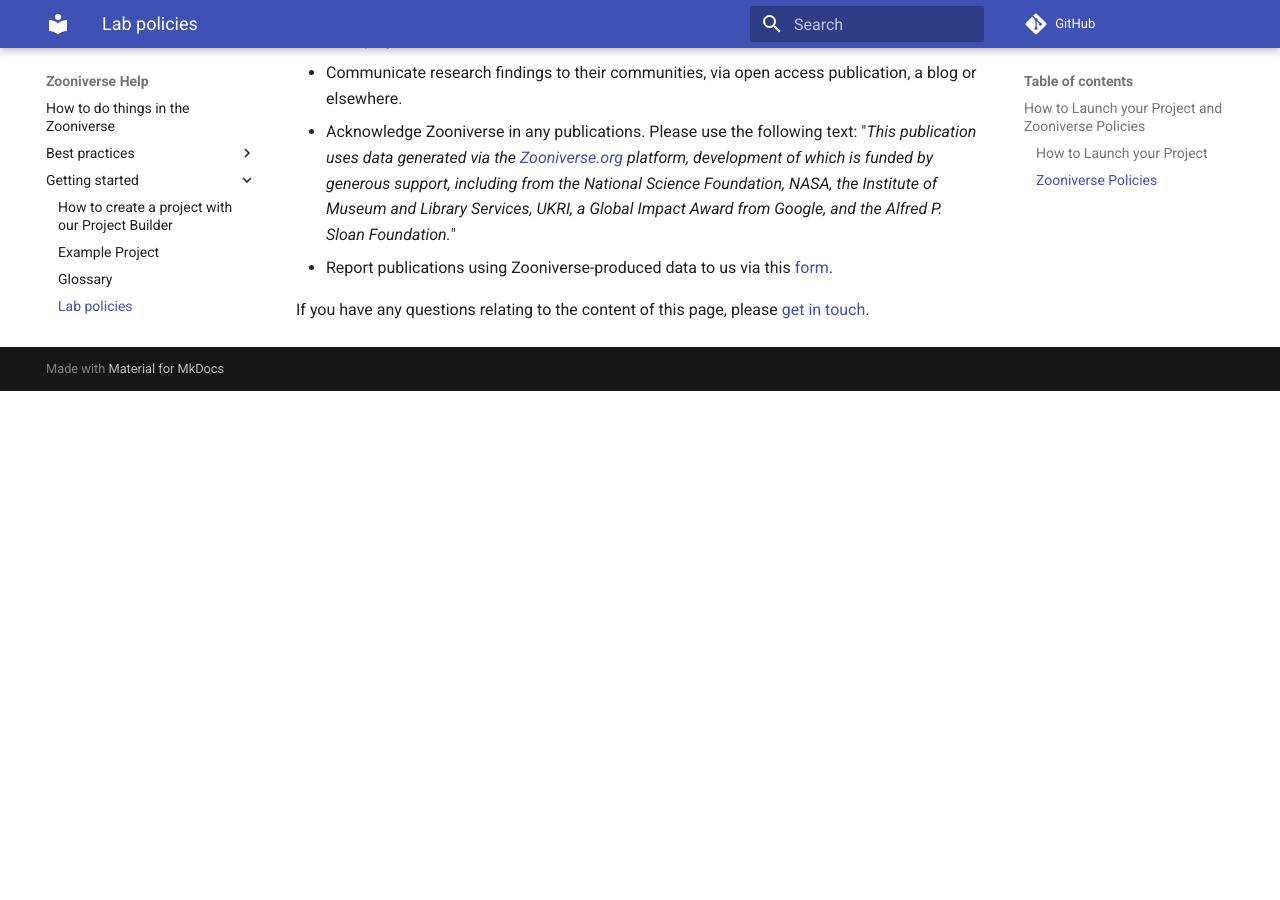
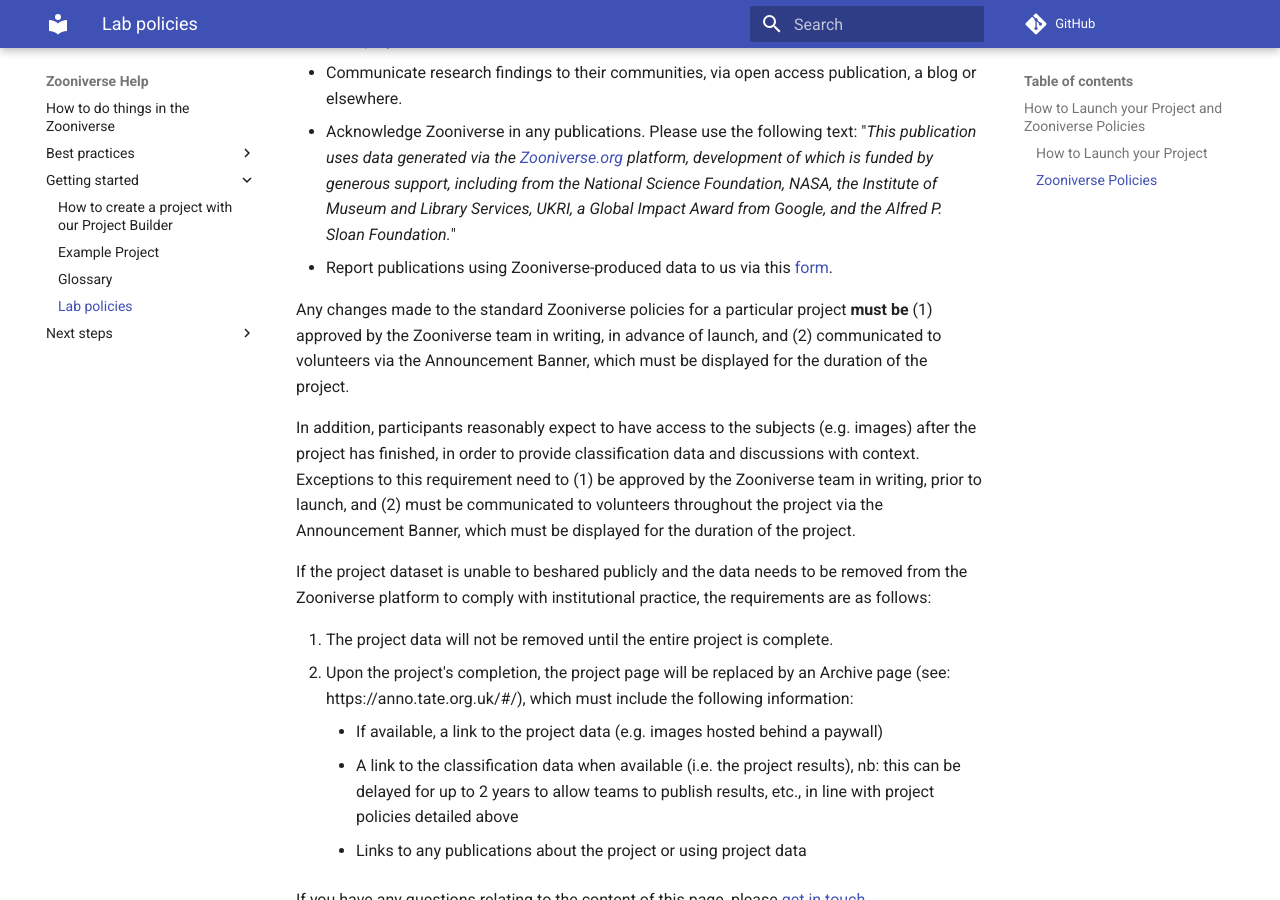
Before and after one commit to zooniverse/help, an MkDocs documentation site: the page built from docs/getting-started/lab-policies.md, in a window 1280 px wide and 900 px high, scrolled down 1974 px. Built offline with MkDocs 1.6.1 and Material for MkDocs 9.7.7, drawn with Linux system fonts in a browser that asks for light colours; comment, search, counter and statistics services are not loaded; before the commit the page ends 2365 px from its top, so only the background shows below that.

Commit message:
Update lab-policies.md
Added new image sharing policy to the end of the lab policies page

```diff
--- a/docs/getting-started/lab-policies.md
+++ b/docs/getting-started/lab-policies.md
@@ -55,4 +55,16 @@
 - Report publications using Zooniverse-produced data to us via this [form](https://docs.google.com/forms/d/18jwLbtV_6M5HCM74xNFtFbiiszWAxpC5IGHaToYjeiw/viewform).
 &nbsp;
 
+Any changes made to the standard Zooniverse policies for a particular project **must be** (1) approved by the Zooniverse team in writing, in advance of launch, and (2) communicated to volunteers via the Announcement Banner, which must be displayed for the duration of the project.
+
+In addition, participants reasonably expect to have access to the subjects (e.g. images) after the project has finished, in order to provide classification data and discussions with context. Exceptions to this requirement need to (1) be approved by the Zooniverse team in writing, prior to launch, and (2) must be communicated to volunteers throughout the project via the Announcement Banner, which must be displayed for the duration of the project.
+
+If the project dataset is unable to beshared publicly and the data needs to be removed from the Zooniverse platform to comply with institutional practice, the requirements are as follows:
+
+1. The project data will not be removed until the entire project is complete.
+2. Upon the project's completion, the project page will be replaced by an Archive page (see: https://anno.tate.org.uk/#/), which must include the following information:
+    - If available, a link to the project data (e.g. images hosted behind a paywall)
+    - A link to the classification data when available (i.e. the project results), nb: this can be delayed for up to 2 years to allow teams to publish results, etc., in line with project policies detailed above
+    - Links to any publications about the project or using project data
+
 If you have any questions relating to the content of this page, please [get in touch](https://zooniverse.org/about/contact).
```
